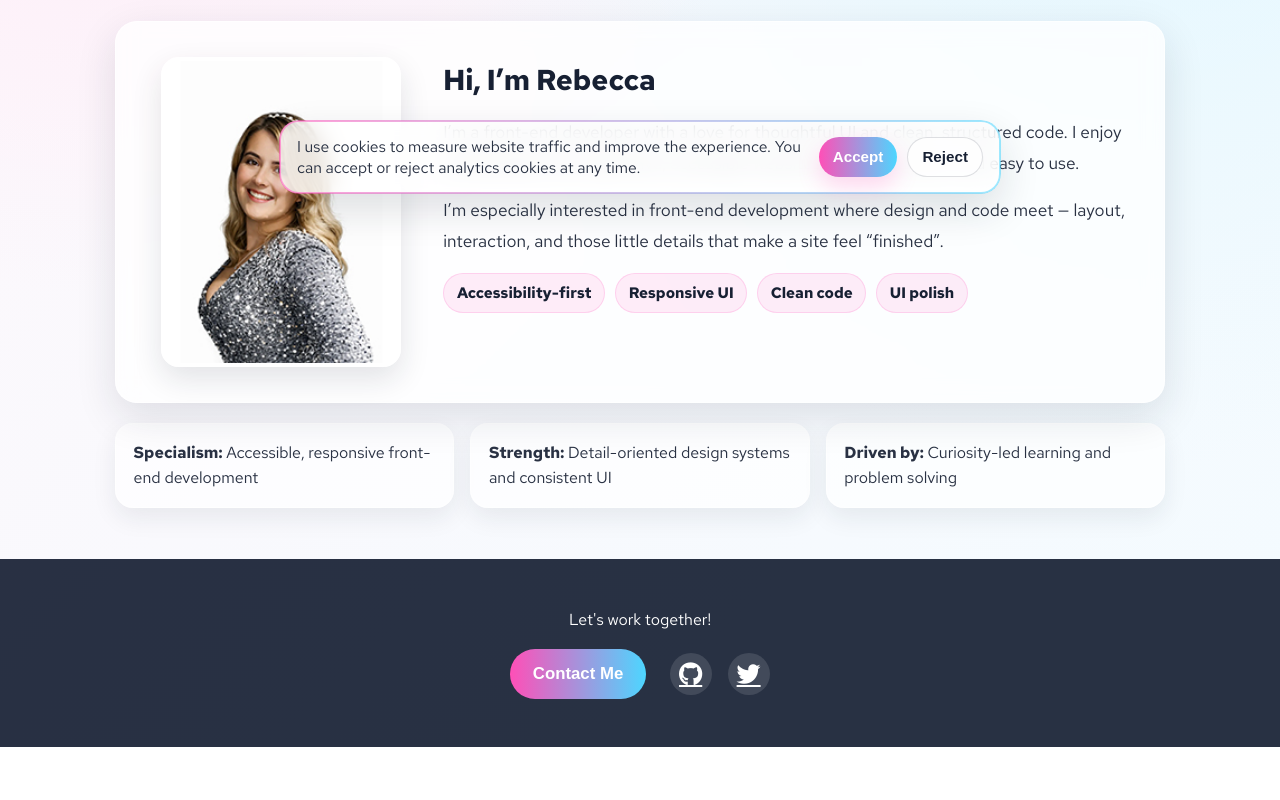
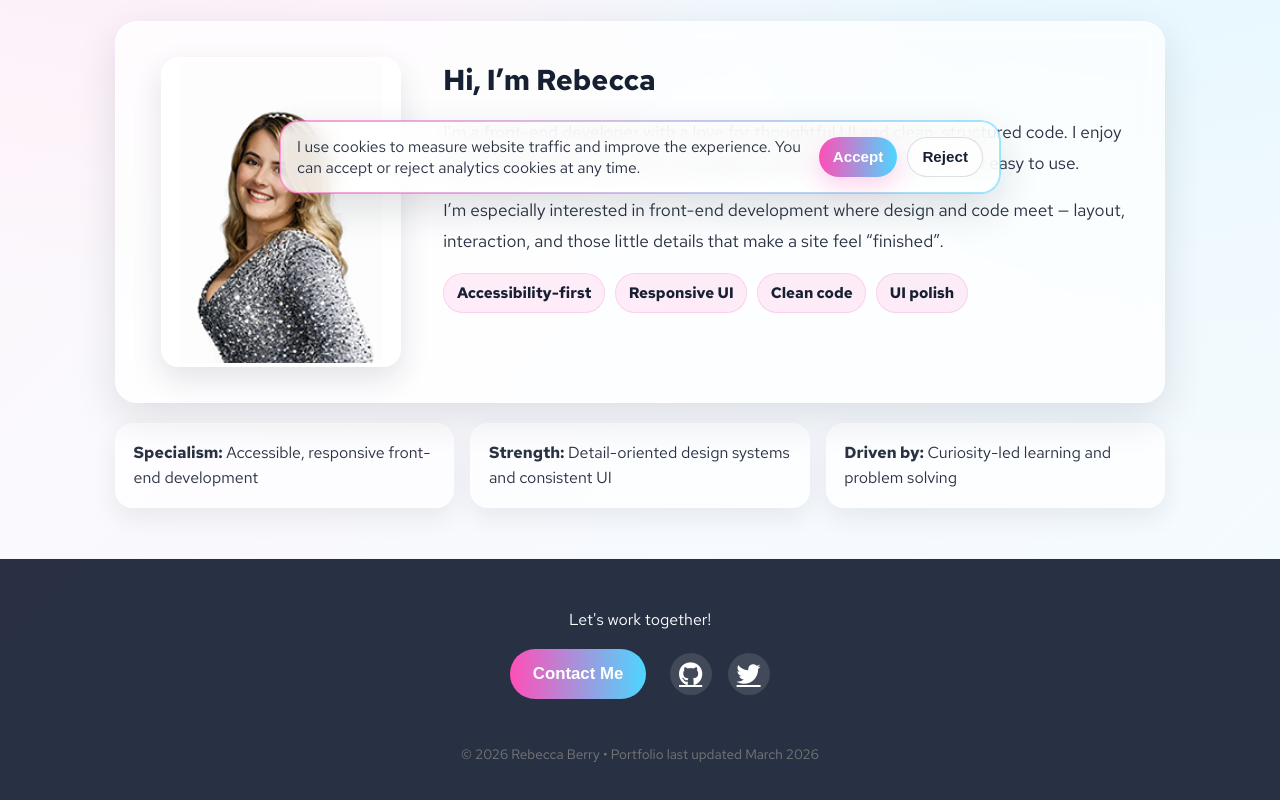
Before and after one commit to BecB24/rebeccaberry-portfolio, a plain HTML site: page about.html in a window 1280 px wide. Shown: the part 589-1389 px from the top of the page. Before the commit the page ends 1336 px from the top, so only its background shows below. Drawn offline with Linux system fonts and the light colour scheme.

Commit message:
Added last updated

```diff
--- a/about.html
+++ b/about.html
@@ -168,6 +168,10 @@
           </div>
         </div>
       </div>
+      <p class="site-update">
+        © 2026 Rebecca Berry • Portfolio last updated
+        <span id="lastUpdated"></span>
+      </p>
     </footer>
 
     <!-- CONTACT MODAL -->
@@ -311,5 +315,13 @@
           document.getElementById("cookie-banner").style.display = "none";
         });
     </script>
+    <script>
+      const lastUpdated = new Date(document.lastModified);
+      document.getElementById("lastUpdated").textContent =
+        lastUpdated.toLocaleDateString("en-GB", {
+          month: "long",
+          year: "numeric",
+        });
+    </script>
   </body>
 </html>
--- a/styles.css
+++ b/styles.css
@@ -964,6 +964,15 @@ footer {
   margin-top: 1rem;
   flex-wrap: wrap;
 }
+.footer-bottom {
+  text-align: center;
+}
+
+.site-update {
+  margin-top: 45px;
+  font-size: 0.85rem;
+  color: #777;
+}
 
 .social-links {
   display: flex;
@@ -1006,7 +1015,15 @@ footer {
 .contact-btn:hover {
   transform: translateY(-2px);
 }
+.footer-bottom {
+  margin-top: 30px;
+  text-align: center;
+}
 
+.site-update {
+  font-size: 0.85rem;
+  color: #777;
+}
 /* Modal */
 .modal {
   display: none;
```
Also changed, not shown: cv.html (+12 -0 lines), index.html (+12 -0 lines).
